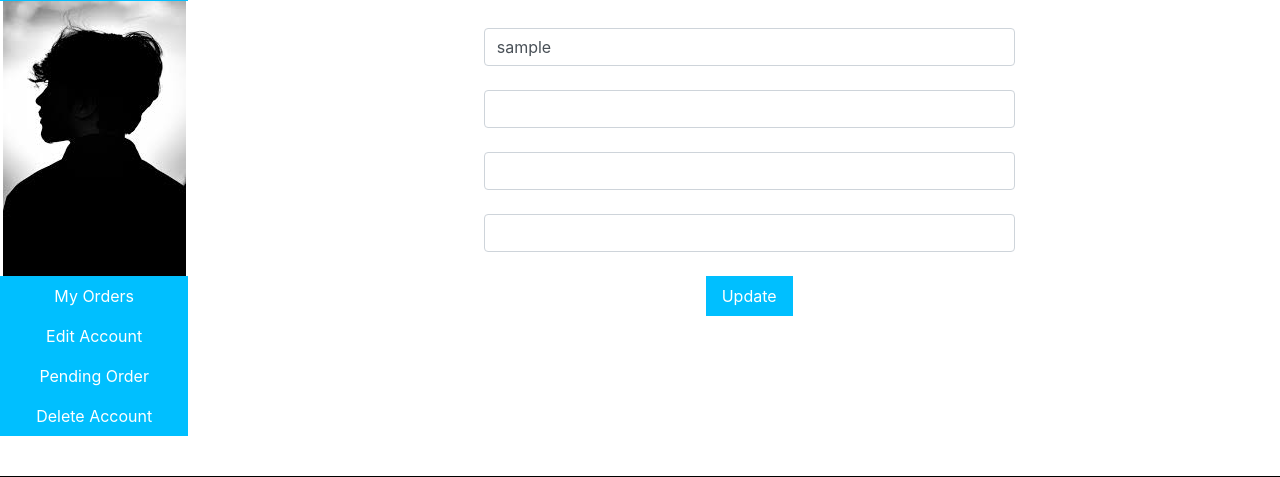
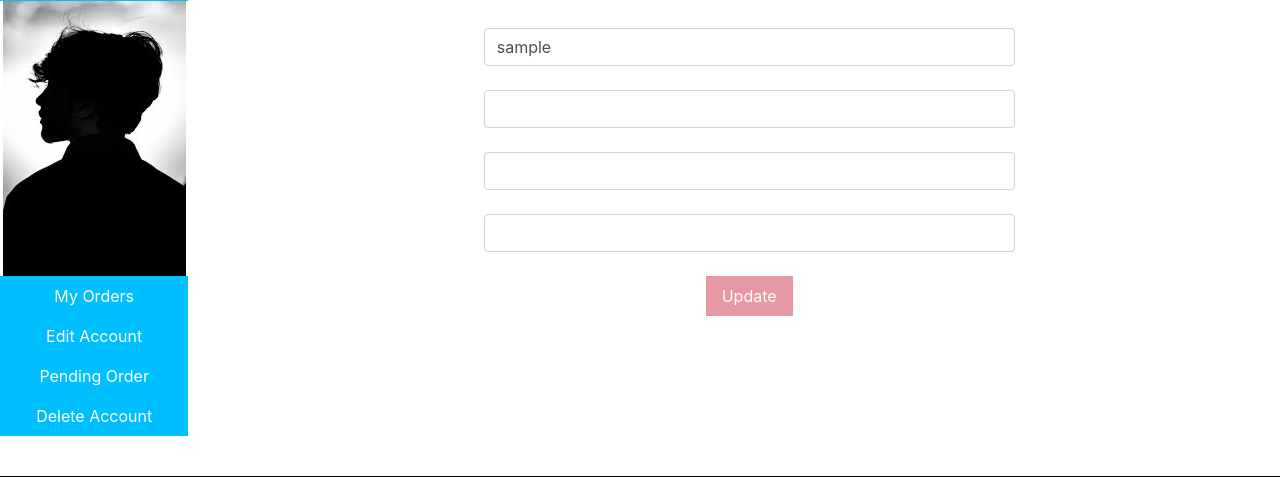
Before and after one commit to jerstineann/FYP-devops, a PHP site: page /User/profile.php?edit-account in a window 1280 px wide. Shown: the part 208-685 px from the top of the page. Run offline with PHP 8.4, Linux system fonts and the light colour scheme; the visitor is signed in with stand-in values (Sample User, id 1); data that the repository does not hold is empty; some libraries are stand-ins or nearby versions.

Commit message:
Update edit-account.php

```diff
--- a/SBCW/User/edit-account.php
+++ b/SBCW/User/edit-account.php
@@ -71,7 +71,7 @@ if (isset($_POST['user_update'])) {
                value="<?php echo isset($user_address) ? $user_address : ''; ?>" name="user_address">
     </div>
     <input type="submit" value="Update" class="py-2 px-3 border-0" name="user_update"
-           style="background-color: #00BFFF; color: white;">
+           style="background-color: #E799A3; color: white;">
 </form>
 </body>
 </html>
```
